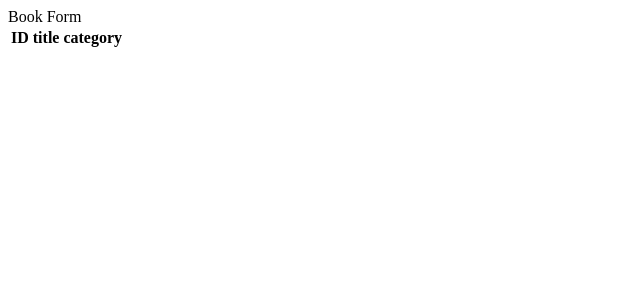
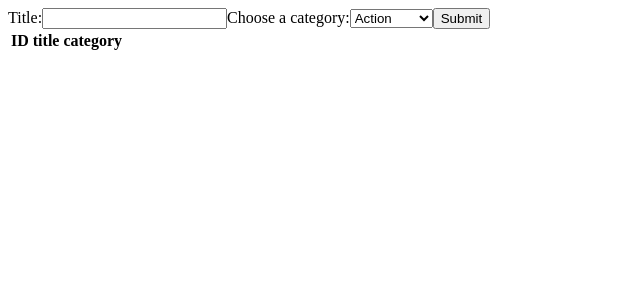
Before and after one commit to brugobi/bookstore-react-redux, a React (Create React App) app: page / in a window 1280 px wide. Shown: the top 300 px of the page, without its empty margins (0-640 px from the left). Built offline with nearby package versions, Linux system fonts and the light colour scheme.

Commit message:
implement BoosForm component

```diff
--- a/src/containers/BooksForm.js
+++ b/src/containers/BooksForm.js
@@ -1,9 +1,28 @@
+/* eslint-disable jsx-a11y/label-has-associated-control */
 import React from 'react';
 
-const BooksForm = () => (
-  <div>
-    Book Form
-  </div>
-);
+const BooksForm = () => {
+  const categories = ['Action', 'Biography', 'History', 'Horror', 'Kids', 'Learning', 'Sci-Fi'];
+
+  return (
+    <div>
+      <form>
+        <label htmlFor="title">
+          Title:
+        </label>
+        <input type="text" name="title" id="title" />
+        <label>
+          Choose a category:
+          <select name="category" id="category">
+            {categories.map((cat) => (
+              <option key={cat} value={cat}>{cat}</option>
+            ))}
+          </select>
+        </label>
+        <input type="submit" name="submit" value="Submit" />
+      </form>
+    </div>
+  );
+};
 
 export default BooksForm;
```
